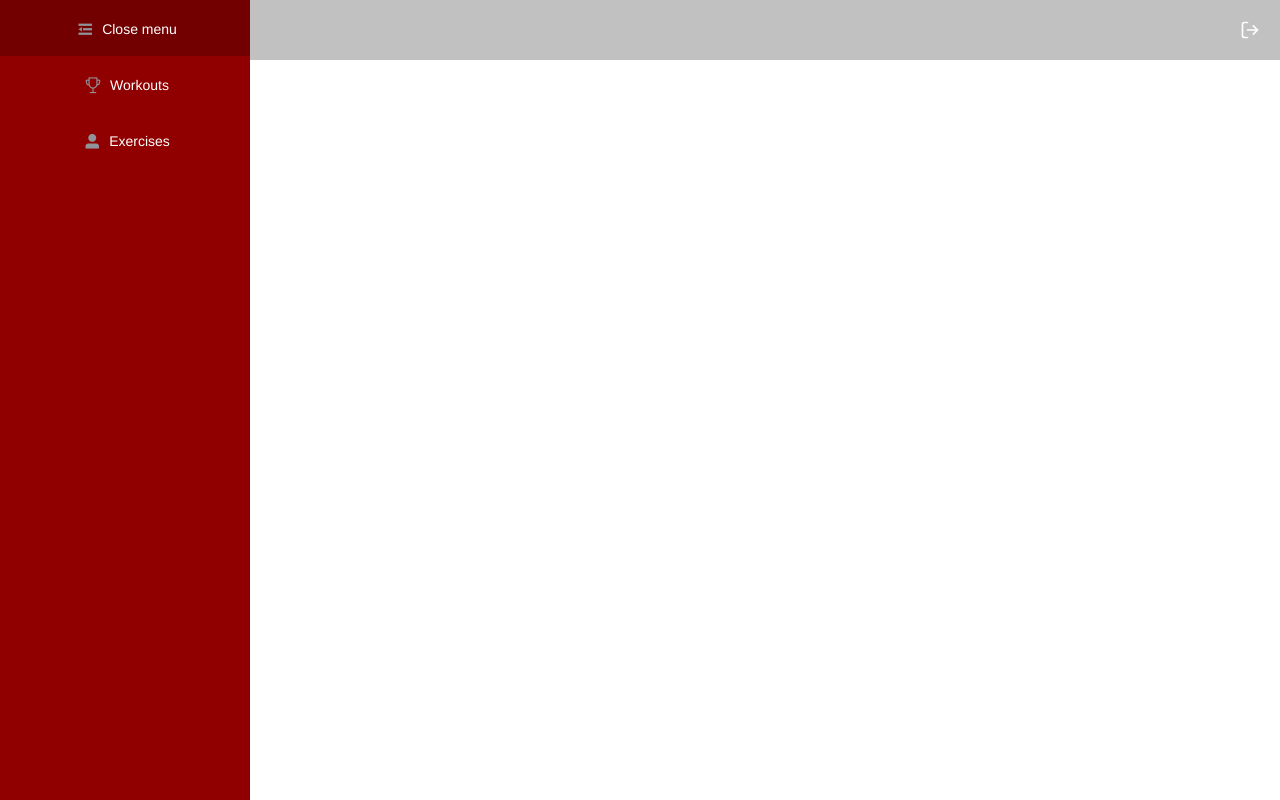
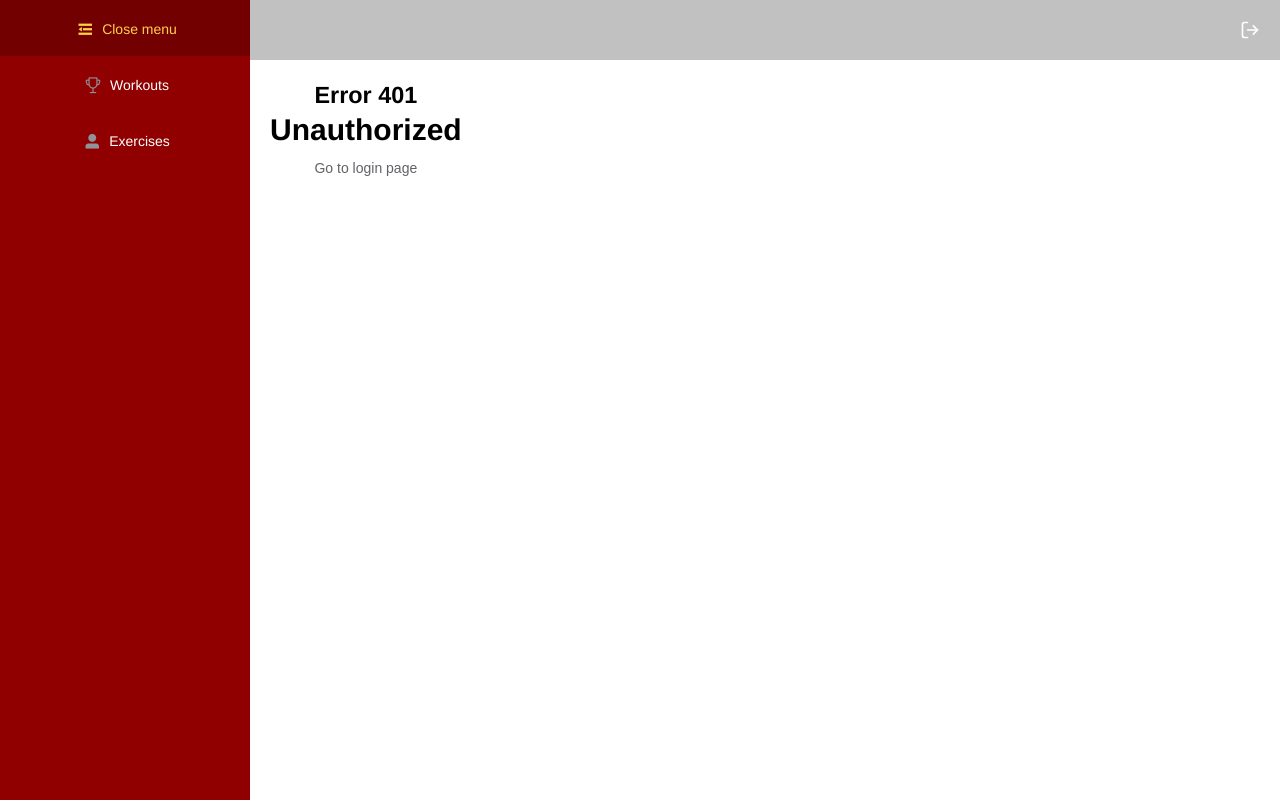
Before and after one commit to httpassoca/gymcronis, a Vue app: page /401 in a window 1280 px wide. Built offline with nearby package versions, Linux system fonts and the light colour scheme; no server answers.

Commit message:
feature(routes): error  & auth page

```diff
--- a/src/views/ViewAuth.vue
+++ b/src/views/ViewAuth.vue
@@ -1,5 +1,5 @@
 <template>
-  <div class="about">
-    <h1>test</h1>
+  <div>
+    <h1>auth</h1>
   </div>
 </template>
--- /dev/null
+++ b/src/views/ViewError.vue
@@ -0,0 +1,34 @@
+<template>
+  <div class="about">
+    <h1>Error {{ error }}</h1>
+    <div v-if="error == 404">
+      <h2> Page not found</h2>
+      <Button> Go to workouts page </Button>
+    </div>
+    <div v-else-if="error == 401">
+      <h2> Unauthorized</h2>
+      <Button> Go to login page </Button>
+    </div>
+
+  </div>
+</template>
+
+<script lang="ts">
+import Vue from 'vue';
+import { Button } from 'element-ui';
+
+export default Vue.extend({
+  name: 'ViewError',
+
+  components: {
+    Button,
+  },
+
+  props: {
+    error: {
+      type: [String, Number],
+      default: 404,
+    },
+  },
+});
+</script>
```
Also changed, not shown: 1 other file (tests, documents, lock files or other folders).
